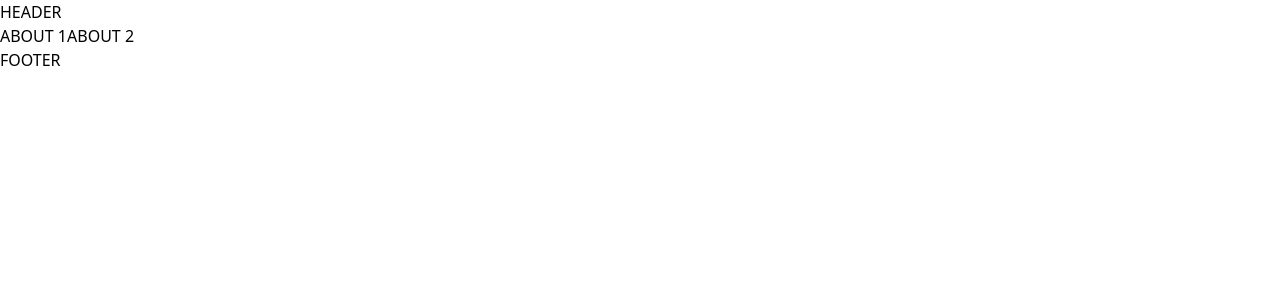
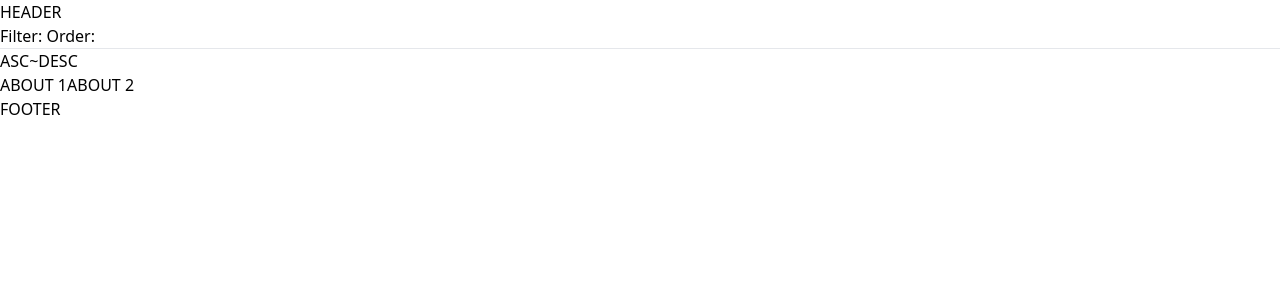
Before and after one commit to brduart/react_test, a React (Vite) app: page /about in a window 1280 px wide. Shown: the top 300 px of the page. Built offline with nearby package versions, Linux system fonts and the light colour scheme.

Commit message:
react router dom : searchparams(query string)

```diff
--- a/src/pages/About.tsx
+++ b/src/pages/About.tsx
@@ -3,8 +3,18 @@
 const About = () => {
   const [searchParams, setSearchParams] = useSearchParams();
 
+  const setOrder = (order: "asc" | "desc") => {
+    searchParams.set("order", order);
+    setSearchParams(searchParams);
+  };
+
   return (
     <div>
+      Filter: {searchParams.get("filter")}
+      Order: {searchParams.get("order")}
+      <hr />
+      <button onClick={() => setOrder("asc")}>ASC</button>~
+      <button onClick={() => setOrder("desc")}>DESC</button>
       <div>
         <Link to="/about/about1">ABOUT 1</Link>
         <Link to="/about/about2">ABOUT 2</Link>
```
